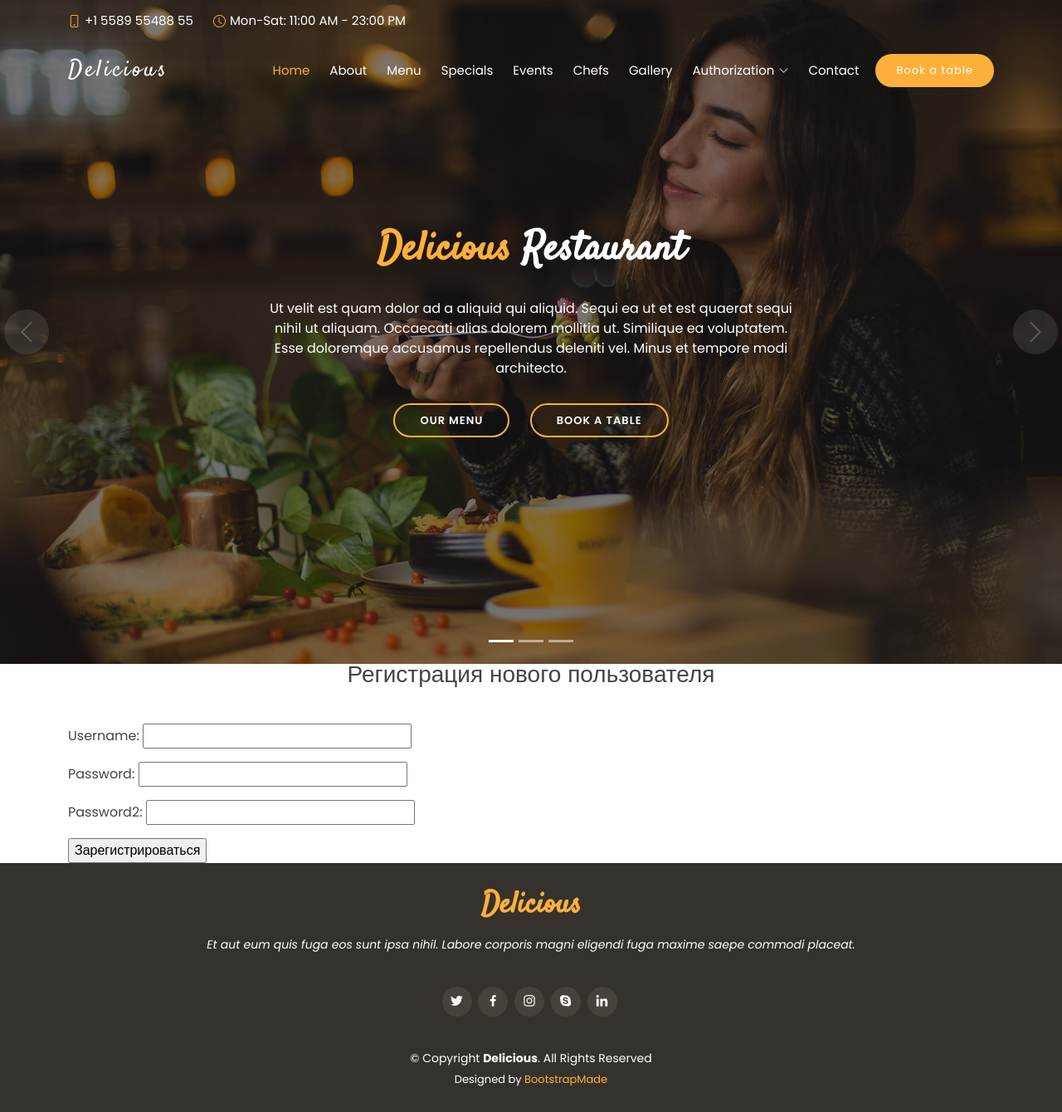
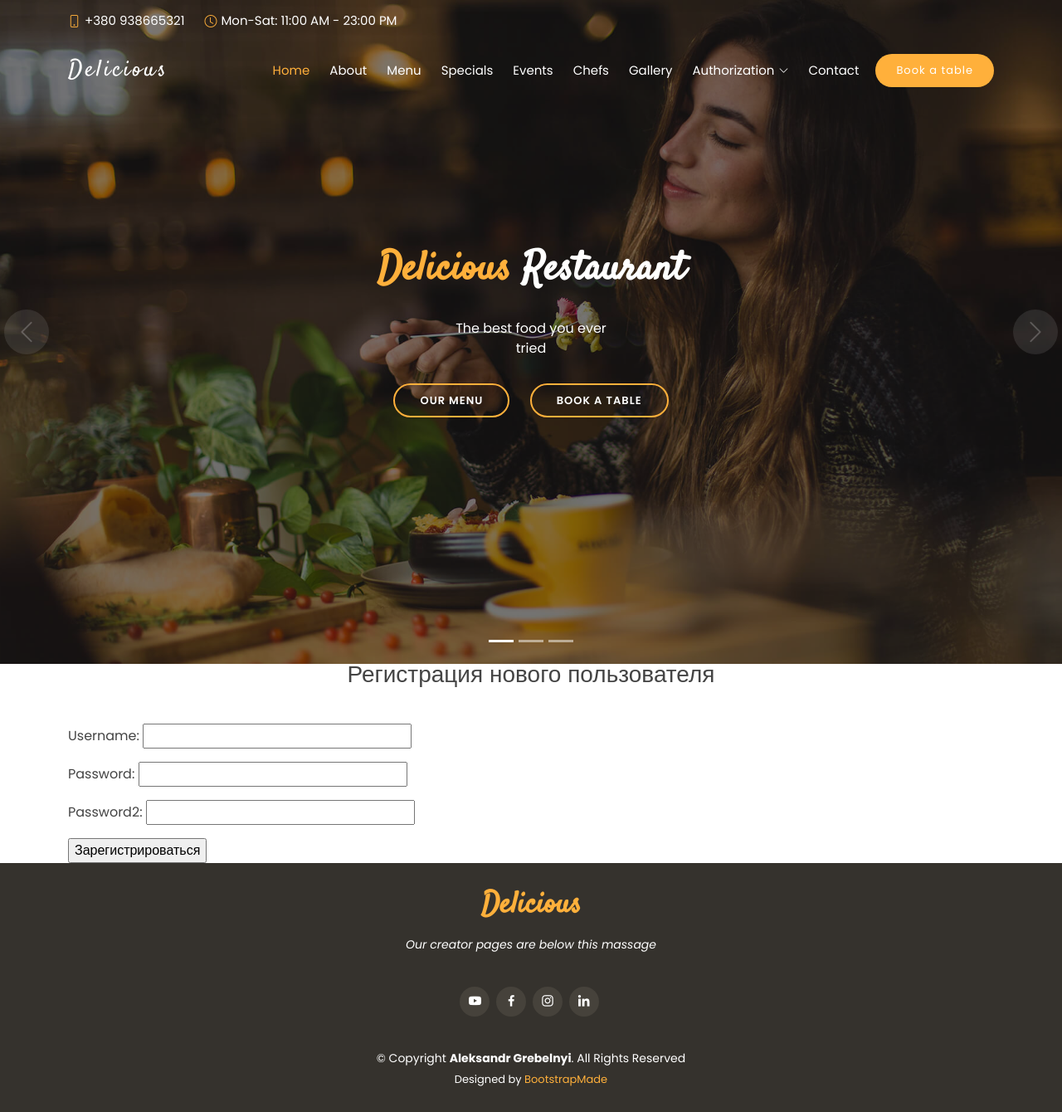
Before and after one commit to AleksandrGrebelnyi/Django_project, a Django app: page /account/registration/ in a window 1280 px wide. Shown: the whole page at 83% size. Run offline with Django 4.2, Linux system fonts and the light colour scheme; some libraries are stand-ins or nearby versions.

Commit message:
add my contact

```diff
--- a/mysite/templates/index.html
+++ b/mysite/templates/index.html
@@ -42,7 +42,7 @@
   <!-- ======= Top Bar ======= -->
   <section id="topbar" class="d-flex align-items-center fixed-top topbar-transparent">
     <div class="container-fluid container-xl d-flex align-items-center justify-content-center justify-content-lg-start">
-      <i class="bi bi-phone d-flex align-items-center"><span>+1 5589 55488 55</span></i>
+      <i class="bi bi-phone d-flex align-items-center"><span>+380 938665321</span></i>
       <i class="bi bi-clock ms-4 d-none d-lg-flex align-items-center"><span>Mon-Sat: 11:00 AM - 23:00 PM</span></i>
     </div>
   </section>
@@ -102,7 +102,7 @@
             <div class="carousel-container">
               <div class="carousel-content">
                 <h2 class="animate__animated animate__fadeInDown"><span>Delicious</span> Restaurant</h2>
-                <p class="animate__animated animate__fadeInUp">Ut velit est quam dolor ad a aliquid qui aliquid. Sequi ea ut et est quaerat sequi nihil ut aliquam. Occaecati alias dolorem mollitia ut. Similique ea voluptatem. Esse doloremque accusamus repellendus deleniti vel. Minus et tempore modi architecto.</p>
+                <p class="animate__animated animate__fadeInUp">The best food you ever tried</p>
                 <div>
                   <a href="#menu" class="btn-menu animate__animated animate__fadeInUp scrollto">Our Menu</a>
                   <a href="#book-a-table" class="btn-book animate__animated animate__fadeInUp scrollto">Book a Table</a>
@@ -115,8 +115,8 @@
           <div class="carousel-item" style="background-image: url(static/assets/img/slide/slide-2.jpg);">
             <div class="carousel-container">
               <div class="carousel-content">
-                <h2 class="animate__animated animate__fadeInDown">Lorem Ipsum Dolor</h2>
-                <p class="animate__animated animate__fadeInUp">Ut velit est quam dolor ad a aliquid qui aliquid. Sequi ea ut et est quaerat sequi nihil ut aliquam. Occaecati alias dolorem mollitia ut. Similique ea voluptatem. Esse doloremque accusamus repellendus deleniti vel. Minus et tempore modi architecto.</p>
+                <h2 class="animate__animated animate__fadeInDown">Fresh</h2>
+                <p class="animate__animated animate__fadeInUp">The freshest and healthiest food</p>
                 <div>
                   <a href="#menu" class="btn-menu animate__animated animate__fadeInUp scrollto">Our Menu</a>
                   <a href="#book-a-table" class="btn-book animate__animated animate__fadeInUp scrollto">Book a Table</a>
@@ -129,8 +129,8 @@
           <div class="carousel-item" style="background-image: url(static/assets/img/slide/slide-3.jpg);">
             <div class="carousel-container">
               <div class="carousel-content">
-                <h2 class="animate__animated animate__fadeInDown">Sequi ea ut et est quaerat</h2>
-                <p class="animate__animated animate__fadeInUp">Ut velit est quam dolor ad a aliquid qui aliquid. Sequi ea ut et est quaerat sequi nihil ut aliquam. Occaecati alias dolorem mollitia ut. Similique ea voluptatem. Esse doloremque accusamus repellendus deleniti vel. Minus et tempore modi architecto.</p>
+                <h2 class="animate__animated animate__fadeInDown">Interior</h2>
+                <p class="animate__animated animate__fadeInUp">Our interior fill up your gallery with new photos</p>
                 <div>
                   <a href="#menu" class="btn-menu animate__animated animate__fadeInUp scrollto">Our Menu</a>
                   <a href="#book-a-table" class="btn-book animate__animated animate__fadeInUp scrollto">Book a Table</a>
@@ -165,16 +165,15 @@
   <footer id="footer">
     <div class="container">
       <h3>Delicious</h3>
-      <p>Et aut eum quis fuga eos sunt ipsa nihil. Labore corporis magni eligendi fuga maxime saepe commodi placeat.</p>
+      <p>Our creator pages are below this massage</p>
       <div class="social-links">
-        <a href="#" class="twitter"><i class="bx bxl-twitter"></i></a>
-        <a href="#" class="facebook"><i class="bx bxl-facebook"></i></a>
-        <a href="#" class="instagram"><i class="bx bxl-instagram"></i></a>
-        <a href="#" class="google-plus"><i class="bx bxl-skype"></i></a>
-        <a href="#" class="linkedin"><i class="bx bxl-linkedin"></i></a>
+        <a href="https://www.youtube.com/channel/UCOeW0WVlcWArwxYqnGSo76Q" target="_blank" class="twitter"><i class="bx bxl-youtube"></i></a>
+        <a href="https://www.facebook.com/AleksandrGrebelnyi" target="_blank" class="facebook"><i class="bx bxl-facebook"></i></a>
+        <a href="https://www.instagram.com/_aleksandr_grebelnyi" target="_blank" class="instagram"><i class="bx bxl-instagram"></i></a>
+        <a href="https://www.linkedin.com/in/aleksandr-grebelnyi-1b42a438/" target="_blank" class="linkedin"><i class="bx bxl-linkedin"></i></a>
       </div>
       <div class="copyright">
-        &copy; Copyright <strong><span>Delicious</span></strong>. All Rights Reserved
+        &copy; Copyright <strong><span>Aleksandr Grebelnyi</span></strong>. All Rights Reserved
       </div>
       <div class="credits">
         <!-- All the links in the footer should remain intact. -->
```
